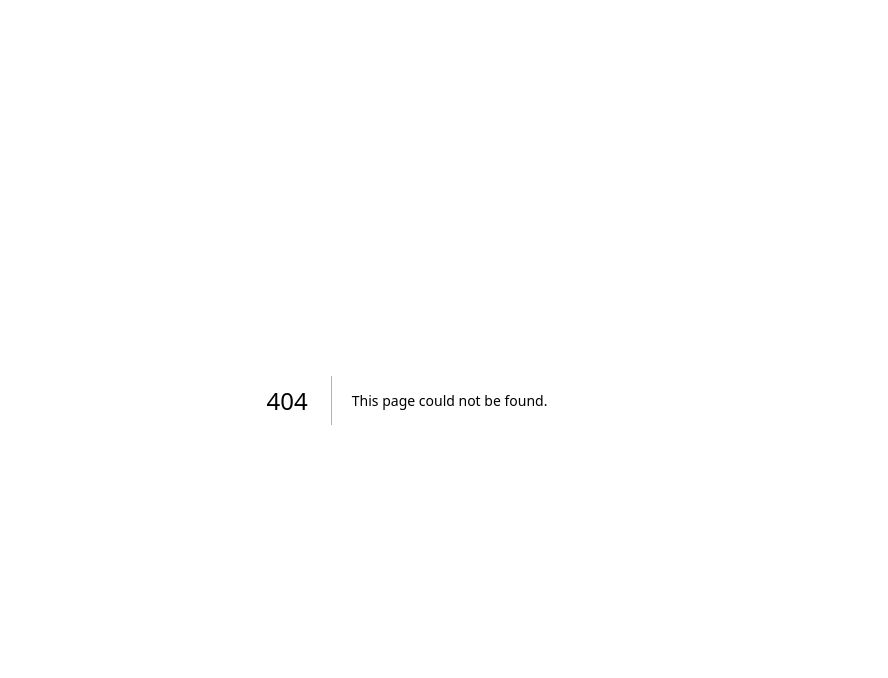
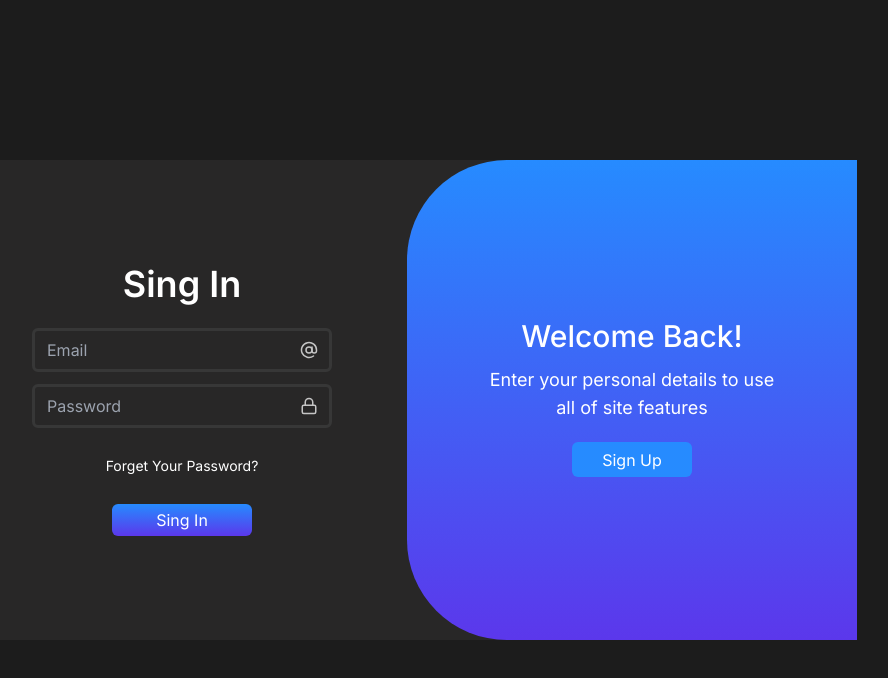
Before and after one commit to Na3ar-17/project-management-client, a Next.js app: page /authorization in a window 1280 px wide. Before the commit this address had no page. Shown: the top 678 px of the page, without its empty margins (233-1121 px from the left). Built offline with nearby package versions, Linux system fonts and the light colour scheme.

Commit message:
created auth form

```diff
--- /dev/null
+++ b/src/app/(auth)/authorization/page.tsx
@@ -0,0 +1,8 @@
+import AuthForm from '@/components/display/Auth/AuthForm'
+import { NextPage } from 'next'
+
+const page: NextPage = () => {
+  return <AuthForm />
+}
+
+export default page
--- /dev/null
+++ b/src/app/(auth)/layout.module.scss
@@ -0,0 +1,35 @@
+.main {
+  @apply min-h-screen;
+  display: flex;
+  align-items: center;
+  justify-content: center;
+  flex-direction: column;
+
+  // background: linear-gradient(90deg, #1c1c1c, #00171b);
+  // background: linear-gradient(90deg, #031518, #1c1c1c);
+
+  @keyframes rotate {
+    0% {
+      transform: rotate(0deg);
+    }
+    100% {
+      transform: rotate(360deg);
+    }
+  }
+
+  .gradient {
+    position: absolute;
+    bottom: 0;
+    right: 3%;
+    --size: 300px;
+    --speed: 50s;
+    --easing: cubic-bezier(0.8, 0.2, 0.2, 0.8);
+
+    width: 150px;
+    height: 150px;
+    filter: blur(calc(var(--size) / 5));
+    background-image: linear-gradient(hsl(158, 82, 57, 85%), hsl(252, 82, 57));
+    animation: rotate var(--speed) var(--easing) alternate infinite;
+    border-radius: 30% 70% 70% 30% / 30% 30% 70% 70%;
+  }
+}
--- /dev/null
+++ b/src/app/(auth)/layout.tsx
@@ -0,0 +1,14 @@
+import styles from './layout.module.scss'
+
+export default function RootLayout({
+  children,
+}: Readonly<{
+  children: React.ReactNode
+}>) {
+  return (
+    <main className={styles.main}>
+      {/* <div className={styles.gradient}></div> */}
+      {children}
+    </main>
+  )
+}
--- a/src/app/globals.scss
+++ b/src/app/globals.scss
@@ -10,7 +10,7 @@
 }
 
 body {
-  @apply bg-primary;
+  @apply bg-primary text-text;
 }
 
 /* Preferred box-sizing value */
--- a/src/app/layout.tsx
+++ b/src/app/layout.tsx
@@ -6,8 +6,11 @@ import { SITE_NAME } from '@/constants/seo.constants'
 const inter = Inter({ subsets: ['latin'] })
 
 export const metadata: Metadata = {
-  title: SITE_NAME,
-  description: 'Generated by create next app',
+  title: {
+    default: SITE_NAME,
+    template: `%s | ${SITE_NAME}`,
+  },
+  description: 'Best one for managing your projects',
 }
 
 export default function RootLayout({
--- /dev/null
+++ b/src/components/common/navbar/NavBar.tsx
@@ -0,0 +1,8 @@
+import { NextPage } from 'next'
+import styles from './NavBar.module.scss'
+
+const NavBar: NextPage = () => {
+  return <nav></nav>
+}
+
+export default NavBar
--- /dev/null
+++ b/src/components/display/Auth/AuthForm.module.scss
@@ -0,0 +1,122 @@
+.container {
+  @apply w-[900px] relative grid grid-cols-2 h-[480px] bg-secondary rounded-md;
+
+  .form-container {
+    @apply flex justify-center items-center;
+    width: 100%;
+
+    .form {
+      @apply text-center flex flex-col items-center gap-3;
+
+      transition: all 0.7s ease;
+
+      h1 {
+        @apply text-4xl font-semibold mb-3;
+      }
+      label {
+        @apply relative;
+        .InputIcon {
+          @apply absolute text-text2;
+          top: 50%;
+          right: 5px;
+          transform: translate(-50%, -50%);
+        }
+        input {
+          @apply border-border rounded-md border-solid py-[7px] w-[300px] pl-3 pr-9 text-left;
+        }
+      }
+      p {
+        @apply text-sm cursor-pointer mt-4;
+      }
+      .button {
+        @apply w-[140px] h-8 rounded-md  cursor-pointer mt-4;
+
+        background-image: linear-gradient(#268bff, hsl(252, 82, 57));
+        transition: all 0.3s ease;
+        &:hover {
+          -webkit-animation: pulse 2s infinite;
+          animation: pulse512 1.5s infinite;
+        }
+        &:active {
+          transform: translateY(4px);
+        }
+
+        @keyframes pulse512 {
+          0% {
+            box-shadow: 0 0 0 0 #05bada66;
+          }
+
+          70% {
+            box-shadow: 0 0 0 10px rgb(218 103 68 / 0%);
+          }
+
+          100% {
+            box-shadow: 0 0 0 0 rgb(218 103 68 / 0%);
+          }
+        }
+      }
+    }
+  }
+
+  .formRight {
+    transform: translateX(-20%);
+  }
+
+  .toogle {
+    @apply w-[50%] flex justify-center text-center items-center flex-col  absolute rounded-md h-full;
+    background-image: linear-gradient(#268bff, hsl(252, 82, 57));
+    right: 0%;
+    overflow: hidden;
+    transition: all 0.7s ease;
+    z-index: 11;
+    border-radius: 100px 0px 0px 100px;
+    animation: bg 6s ease-in-out infinite;
+
+    .toggle-left {
+      position: absolute;
+      top: 33%;
+      left: -100%;
+      z-index: 1;
+      transition: all 0.7s ease;
+      opacity: 0;
+    }
+    .toggle-right {
+      position: absolute;
+      top: 33%;
+      z-index: 5;
+      transition: all 0.7s ease;
+      opacity: 1;
+    }
+
+    h1 {
+      @apply text-3xl font-medium mb-3;
+    }
+    p {
+      @apply text-lg max-w-[300px] mb-3;
+    }
+    .button {
+      @apply rounded-md mt-2 cursor-pointer w-[120px] h-[35px] bg-blue  active:scale-95 transition-all;
+    }
+  }
+
+  &.active .form-container .formLeft {
+    transform: translateX(20%);
+  }
+  &.active .form-container .formRight {
+    transform: translateX(0%);
+  }
+
+  &.active .toogle {
+    transform: translateX(-100%);
+    border-radius: 0px 100px 100px 0px;
+  }
+
+  &.active .toogle .toggle-right {
+    transform: translateX(170%);
+    opacity: 0;
+  }
+  &.active .toogle .toggle-left {
+    transform: translateX(170%);
+    opacity: 1;
+  }
+}
--- /dev/null
+++ b/src/components/display/Auth/AuthForm.tsx
@@ -0,0 +1,143 @@
+'use client'
+import { NextPage } from 'next'
+import styles from './AuthForm.module.scss'
+import { useState } from 'react'
+import { AtSign, Building2, Github, Lock, Repeat2, User } from 'lucide-react'
+import { SubmitHandler, useForm } from 'react-hook-form'
+import { TypeAuthForm } from '@/types/authForm.type'
+
+const AuthForm: NextPage = () => {
+  const [isActive, setIsActive] = useState<boolean>(false)
+
+  const handleRegister = () => {
+    setIsActive(!isActive)
+  }
+
+  const handleLogin = () => {
+    setIsActive(!isActive)
+  }
+
+  const {
+    register,
+    handleSubmit,
+    formState: { errors },
+    reset,
+  } = useForm<TypeAuthForm>({
+    mode: 'onChange',
+  })
+
+  const onSubmit: SubmitHandler<TypeAuthForm> = (values) => {
+    console.log(values)
+  }
+
+  return (
+    <div className={`${styles.container} ${isActive ? styles.active : ''}`}>
+      <div className={styles['form-container']}>
+        <form
+          onSubmit={handleSubmit(onSubmit)}
+          className={`${styles.form} ${styles.formLeft}`}
+        >
+          <h1>Sing In</h1>
+          <label>
+            <AtSign size={18} className={styles.InputIcon} />
+            <input
+              className={`${
+                errors.email ? 'border-[#880404] border-solid border-2' : ''
+              }`}
+              type="text"
+              placeholder="Email"
+              {...register('email', { required: true })}
+            />
+          </label>
+          <label>
+            <Lock size={18} className={styles.InputIcon} />
+            <input
+              className={`${
+                errors.password ? 'border-[#880404] border-solid border-2' : ''
+              }`}
+              type="password"
+              placeholder="Password"
+              {...register('password', { required: true })}
+            />
+          </label>
+          <p>Forget Your Password?</p>
+
+          <button type="submit" className={styles.button}>
+            Sing In
+          </button>
+        </form>
+      </div>
+      <div className={styles['form-container']}>
+        <form
+          onSubmit={handleSubmit(onSubmit)}
+          className={`${styles.form} ${styles.formRight}`}
+        >
+          <h1>Sign Up</h1>
+          <label>
+            <AtSign size={18} className={styles.InputIcon} />
+            <input
+              type="text"
+              placeholder="Email"
+              {...register('email', { required: true })}
+            />
+          </label>
+          <label>
+            <Lock size={18} className={styles.InputIcon} />
+            <input
+              type="password"
+              placeholder="Password"
+              {...register('password', { required: true })}
+            />
+          </label>
+          <label>
+            <Repeat2 size={18} className={styles.InputIcon} />
+            <input
+              type="password"
+              placeholder="Repet password"
+              {...register('repetPassword', { required: true })}
+            />
+          </label>
+          <label>
+            <User size={18} className={styles.InputIcon} />
+            <input
+              type="text"
+              placeholder="Full name"
+              {...register('fullName', { required: true })}
+            />
+          </label>
+          <label>
+            <Building2 size={18} className={styles.InputIcon} />
+            <input
+              type="text"
+              placeholder="Company Name"
+              {...register('companyName', { required: false })}
+            />
+          </label>
+          <button type="submit" className={styles.button}>
+            Sign Up
+          </button>
+        </form>
+      </div>
+      <div className={styles.toogle}>
+        <div className={`${styles['toggle-panel']}  ${styles['toggle-left']} `}>
+          <h1>Hello, Friend!</h1>
+          <p>Register with your personal details to use all of site features</p>
+          <button onClick={handleLogin} className={styles.button}>
+            Sign In
+          </button>
+        </div>
+        <div
+          className={`${styles['toggle-panel']}  ${styles['toggle-right']} `}
+        >
+          <h1>Welcome Back!</h1>
+          <p>Enter your personal details to use all of site features</p>
+          <button onClick={handleRegister} className={styles.button}>
+            Sign Up
+          </button>
+        </div>
+      </div>
+    </div>
+  )
+}
+
+export default AuthForm
--- a/src/constants/colors.constans.ts
+++ b/src/constants/colors.constans.ts
@@ -1,5 +1,6 @@
 export const COLORS = {
   primary: '#1C1C1C',
+  secondary: '#282727',
   blue: '#268BFF',
   text: '#FFFFFF',
   text2: '#C5C5C5',
```
Also changed, not shown: src/config/pages-url-config.ts (added, +8 -0 lines), src/types/authForm.type.ts (added, +7 -0 lines), src/components/common/navbar/NavBar.module.scss (added).
